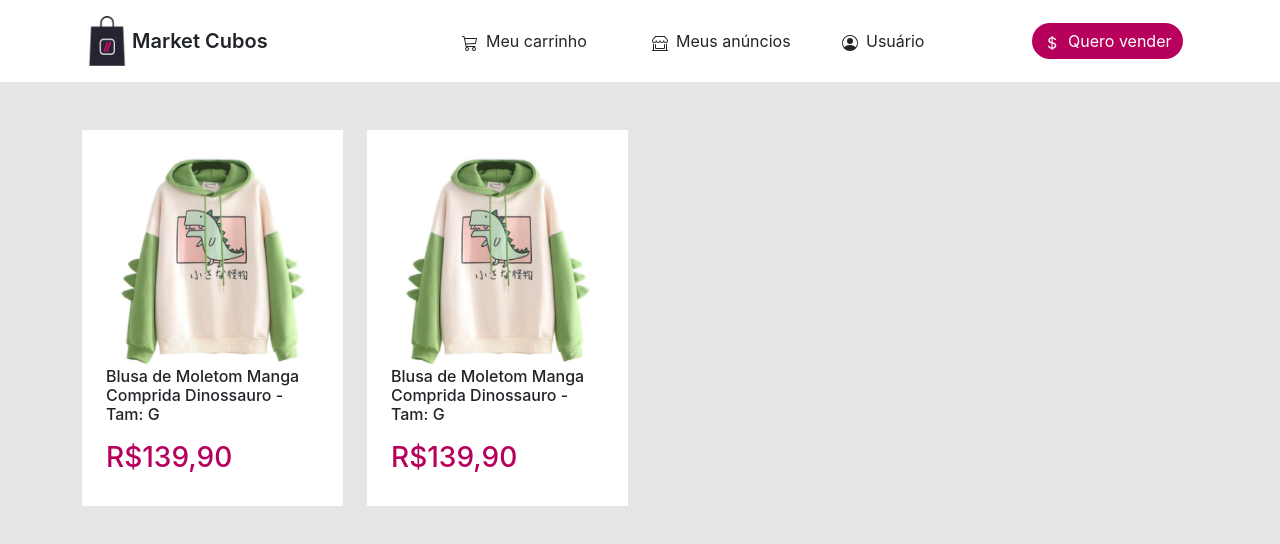
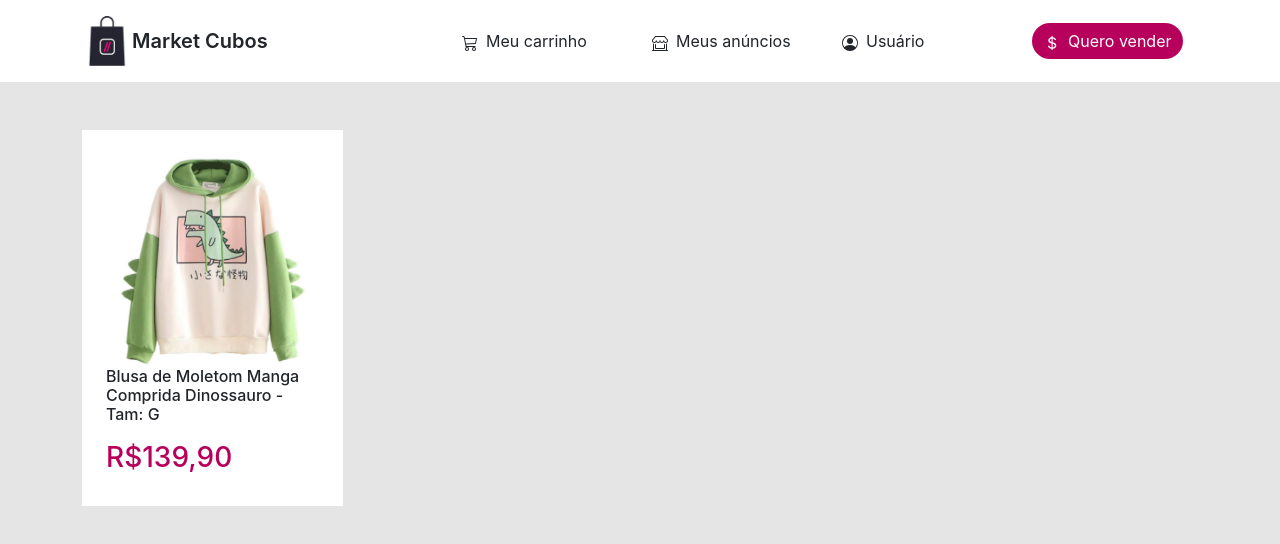
Before and after one commit to Ghaspar/ecommerce-2022, a Next.js app in the folder frontend/: page / in a window 1280 px wide. Shown: the top 544 px of the page. Built offline with nearby package versions, Linux system fonts and the light colour scheme.

Commit message:
feat: make prods dynamic links

```diff
--- a/frontend/components/Home/HomeCards/index.js
+++ b/frontend/components/Home/HomeCards/index.js
@@ -1,5 +1,6 @@
 import styles from './style.module.scss'
 import Image from 'next/image'
+import Link from 'next/link'
 
 export default function HomeCards() {
   return (
@@ -8,6 +9,10 @@ export default function HomeCards() {
             <div className="row">
                 <div className="col-lg-3">
                     <article className={styles.prodContent+" bg-white p-4"}>
+                        <Link href={{
+                                pathname: '/produtos/[id]',
+                                query: { id: '1' }
+                        }}>
                             <Image
                                 width='342'
                                 height='342'
@@ -19,21 +24,7 @@ export default function HomeCards() {
                                 Blusa de Moletom Manga Comprida  Dinossauro  - Tam: G
                             </h2>
                             <h3 className='pt-2'>R$139,90</h3>
-                    </article>
-                </div>
-                <div className="col-lg-3">
-                    <article className={styles.prodContent+" bg-white p-4"}>
-                        <Image
-                            width='342'
-                            height='342'
-                            alt='Blusa de Moletom Manga Comprida  Dinossauro  - Tam: G'
-                            src='/images/prods/prod1.png'
-                            className='img-fluid'
-                        />
-                        <h2>
-                            Blusa de Moletom Manga Comprida  Dinossauro  - Tam: G
-                        </h2>
-                        <h3 className='pt-2'>R$139,90</h3>
+                        </Link>
                     </article>
                 </div>
             </div>
```
Also changed, not shown: frontend/pages/produtos/[id].js (added, +12 -0 lines). Lines whose indentation alone changed are shown as unchanged.
